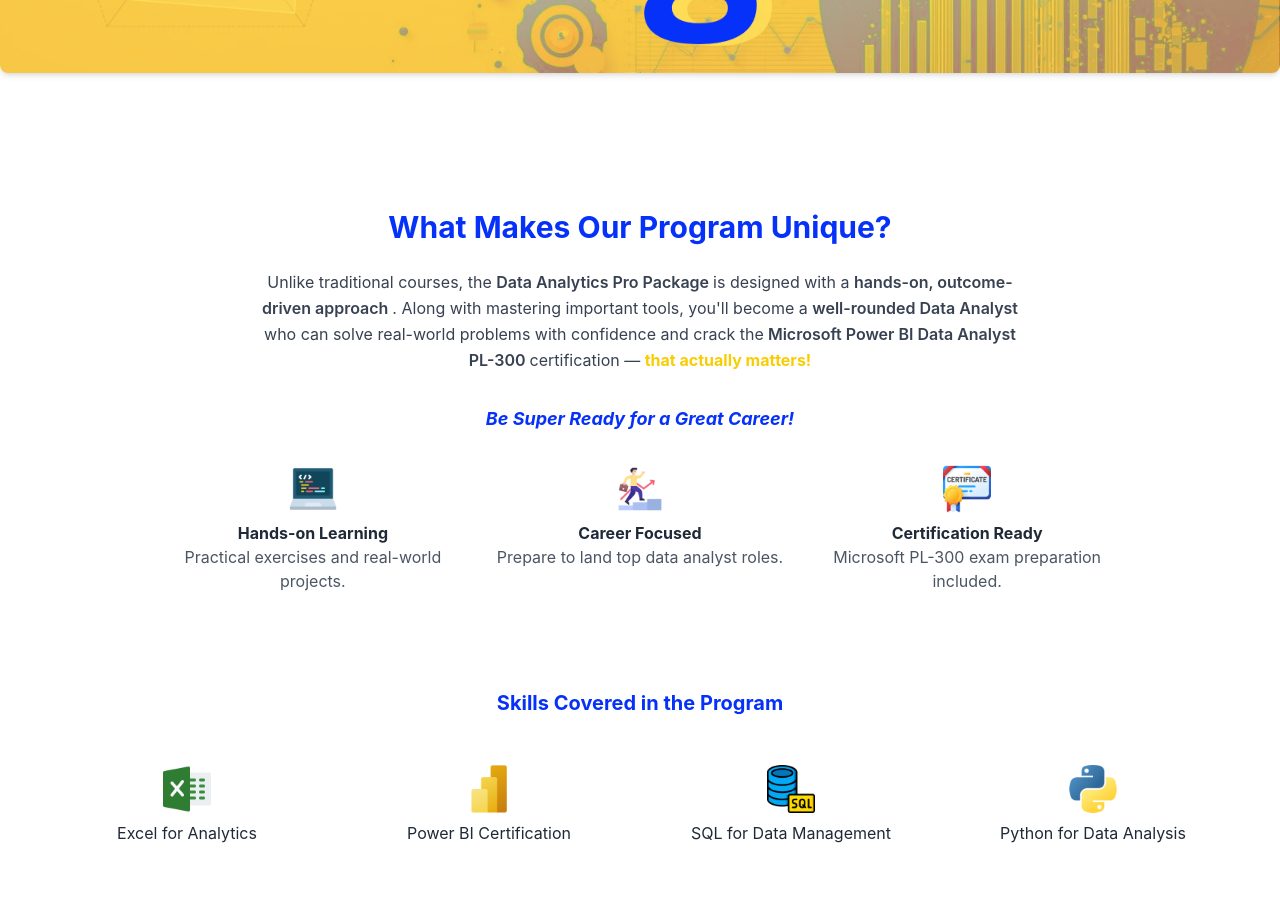
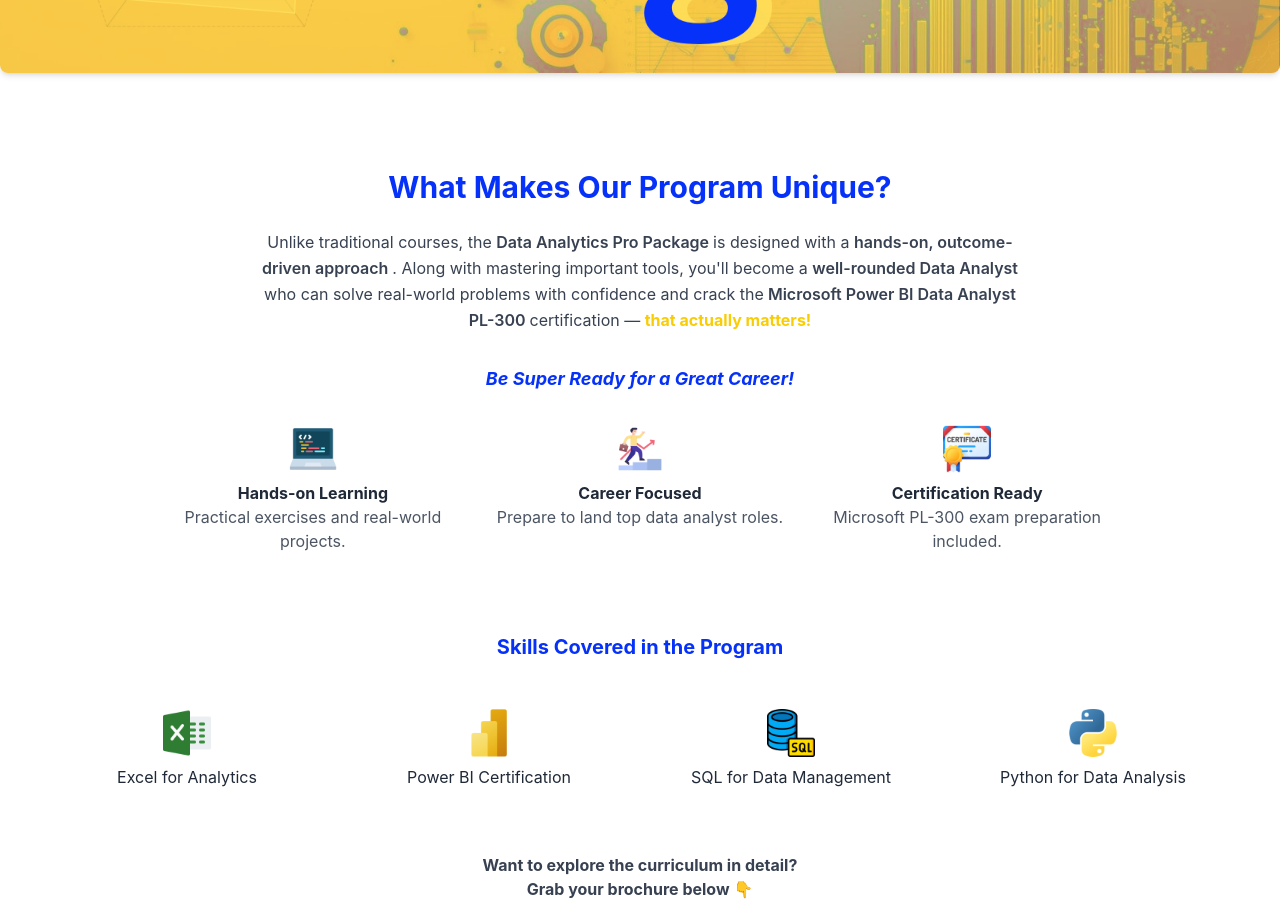
Before and after one commit to sanjeev699/certifa_rebel, a React (Create React App) app: page / in a window 1280 px wide. Shown: the part 4200-5112 px from the top of the page. Built offline with nearby package versions, Linux system fonts and the light colour scheme.

Commit message:
Update ProgramDetailsSection.jsx

```diff
--- a/src/components/ProgramDetailsSection.jsx
+++ b/src/components/ProgramDetailsSection.jsx
@@ -42,8 +42,8 @@ const ProgramDetailsSection = () => {
       </div>
 
       {/* USP Section */}
-      <div className="max-w-6xl mx-auto px-6 md:px-12 py-8 md:py-12 text-center font-sans">
-        <h2 className="text-2xl md:text-3xl font-bold text-brandBlue mt-6 mb-6">
+   <div className="max-w-6xl mx-auto px-6 md:px-12 py-8 text-center font-sans">
+        <h2 className="text-2xl md:text-3xl font-bold text-brandBlue mb-6">
           What Makes <span className="text-brandBlue">Our Program Unique?</span>
         </h2>
         <p className="text-gray-700 mb-8 max-w-3xl mx-auto leading-relaxed">
```
